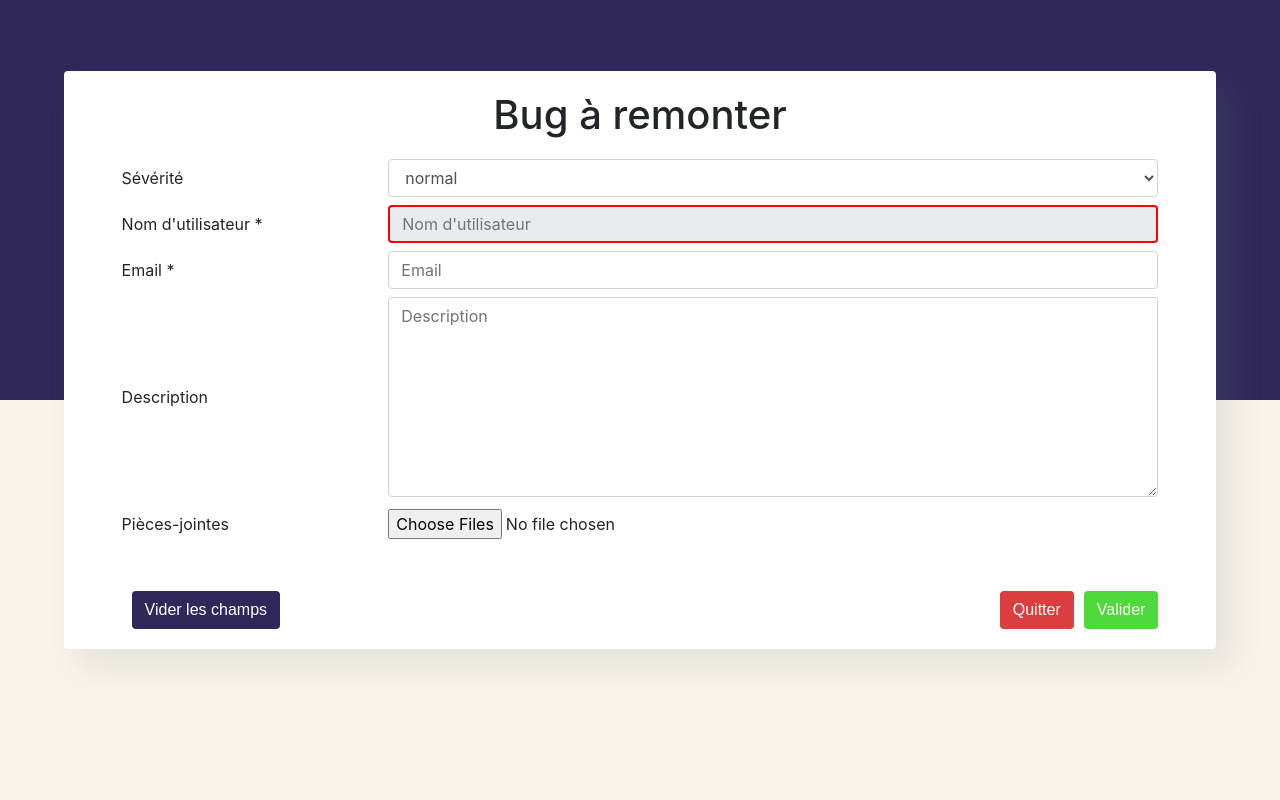
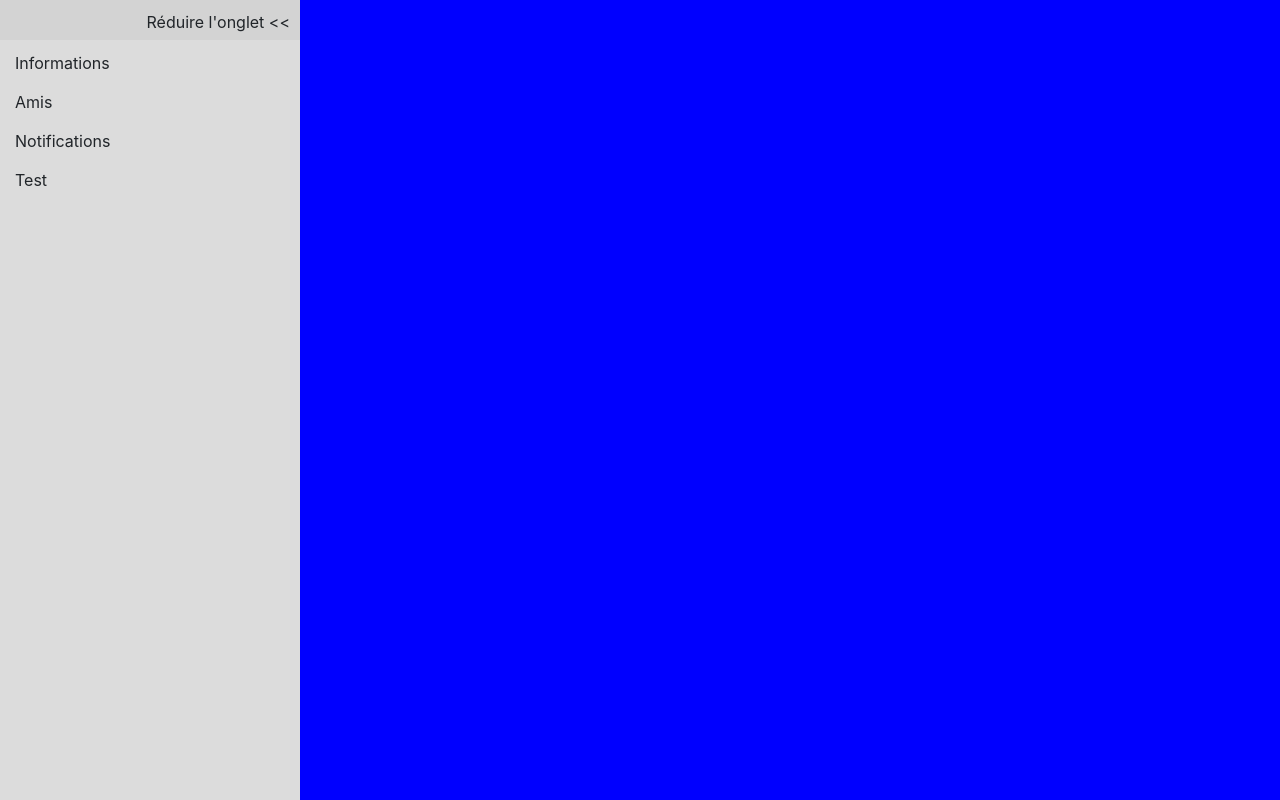
Before and after one commit to mousqtr/SomeReactComponents, a React (Create React App) app: page / in a window 1280 px wide. Built offline with nearby package versions, Linux system fonts and the light colour scheme; the HTML template or start-up script is replaced by a standard one.

Commit message:
Update 3 files

```diff
--- a/src/App.js
+++ b/src/App.js
@@ -1,11 +1,13 @@
 import "./styles.scss";
 import Feedback from "./Feedback/Feedback";
+import Profile from "./Profile/Profile";
 import "bootstrap/dist/css/bootstrap.min.css";
 
 export default function App() {
   return (
     <div className="app">
-      <Feedback />
+        <Profile />
+        {/* <Feedback /> */}
     </div>
   );
 }
--- a/src/Feedback/FeedbackForm/FeedbackForm.scss
+++ b/src/Feedback/FeedbackForm/FeedbackForm.scss
@@ -19,7 +19,7 @@
     width: 100%;
     height: 10%;
     h4 {
-      font-size: 40px;
+      font-size: 30px;
       margin-bottom: 20px;
       margin-top: 20px;
     }
@@ -88,9 +88,6 @@
         text-align: right;
         margin-top: 40px;
         margin-bottom: 20px;
-        button {
-          margin-left: 10px;
-        }
       }
     }
   }
--- a/src/Feedback/FeedbackForm/FeedbackFormView.js
+++ b/src/Feedback/FeedbackForm/FeedbackFormView.js
@@ -146,7 +146,7 @@ export default function FeedbackFormView(props) {
               <button className="btn btn-purple float-left" onClick={props.reset}>
                 Vider les champs
               </button>
-              <button className="btn btn-red" onClick={props.cancel}>
+              <button className="btn btn-red mr-1" onClick={props.cancel}>
                 Quitter
               </button>
               <button className="btn btn-green" onClick={props.submit}>
--- /dev/null
+++ b/src/Profile/Profile.js
@@ -0,0 +1,10 @@
+import ProfileNav from "./ProfileNav/ProfileNav";
+import "./Profile.scss";
+
+export default function Profile() {
+  return (
+    <div id="profile" className="">
+      <ProfileNav />
+    </div>
+  );
+}
--- /dev/null
+++ b/src/Profile/Profile.scss
@@ -0,0 +1,8 @@
+#profile {
+    width: 100%;
+    height: 100%;
+    min-height: 100%;
+    position: absolute;
+    padding: 0;
+    background-color: blue;
+}
--- /dev/null
+++ b/src/Profile/ProfileNav/ProfileNav.js
@@ -0,0 +1,18 @@
+import "./ProfileNav.scss";
+
+export default function ProfileNav() {
+  return (
+    <div id="profileNav">
+        <div className="top-nav">
+              Réduire l'onglet {'<<'}
+        </div>
+        <ul>
+            <li>Informations</li>
+            <li>Amis</li>
+            <li>Notifications</li>
+            <li>Test</li>
+        </ul>
+      {/* <Nav /> */}
+    </div>
+  );
+}
--- /dev/null
+++ b/src/Profile/ProfileNav/ProfileNav.scss
@@ -0,0 +1,40 @@
+#profileNav {
+    background-color: #DCDCDC;
+    width: 300px;
+    height: 100%;
+    .top-nav {
+        width: 100%;
+        height: 40px;
+        line-height: 40px;
+        padding: 2px;
+        padding-right: 10px;
+        border-bottom: 1px solid lightgrey;
+        text-align: right;
+        &:hover {
+            background-color: lightgrey;
+            cursor: pointer;
+        }
+    }
+    ul {
+        list-style-type: none;
+        padding: 0;
+        margin: 0;
+        width: 100%;
+        height: calc(100% - 41px);
+        display: flex;
+        flex-direction: column;
+        li {
+            height: 32px;
+            line-height: 32px;
+            margin-top: 7px;
+            margin-left: 10px;
+            margin-right: 10px;
+            padding-left: 5px;
+            border-radius: 0.25rem;
+            &:hover {
+                background-color: lightgrey;
+                cursor: pointer;
+            }
+        }
+    }
+}
```
